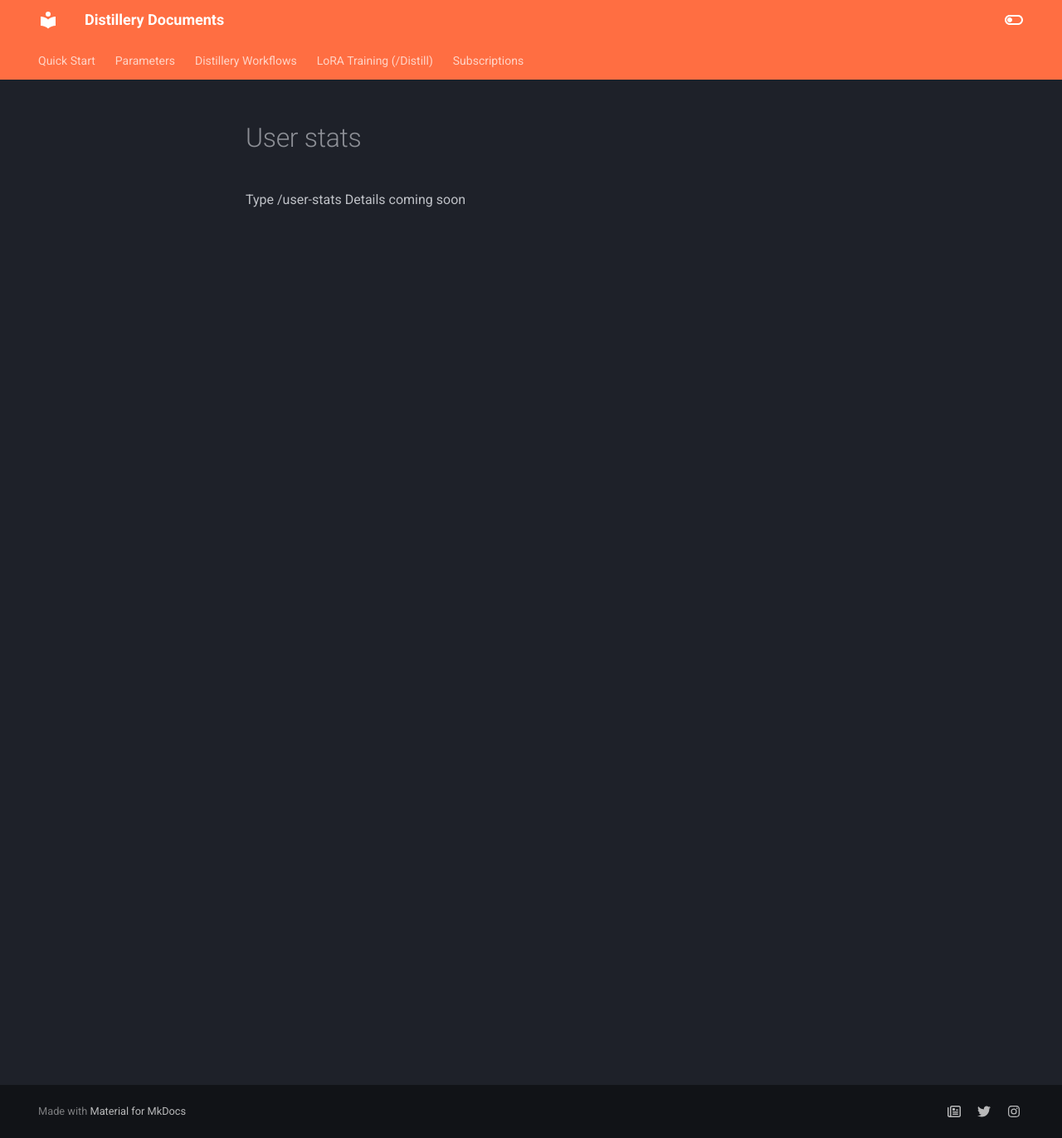
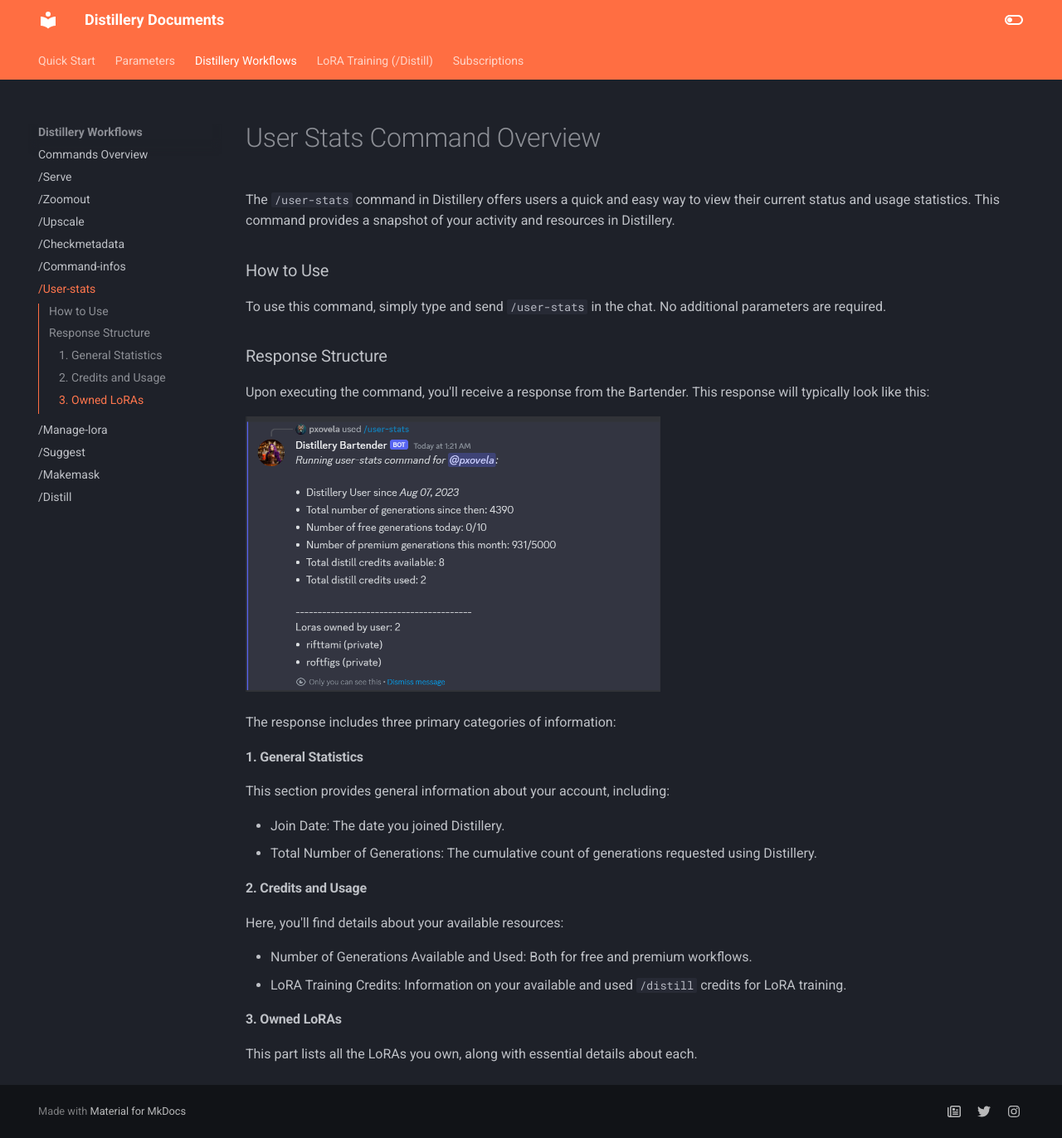
Before and after one commit to Distillery-Dev/site, an MkDocs documentation site: the page built from docs/Distillery Workflows/user_stats/user_stats.md, in a window 1280 px wide and 1372 px high. Shown: the whole window at 83% size. Built offline with MkDocs 1.6.1 and Material for MkDocs 9.7.7, drawn with Linux system fonts in a browser that asks for light colours.

Commit message:
added details on user stats

```diff
--- a/docs/Distillery Workflows/user_stats/user_stats.md
+++ b/docs/Distillery Workflows/user_stats/user_stats.md
@@ -1,2 +1,28 @@
-Type /user-stats
-Details coming soon
+# User Stats Command Overview
+
+The `/user-stats` command in Distillery offers users a quick and easy way to view their current status and usage statistics. This command provides a snapshot of your activity and resources in Distillery.
+
+### How to Use
+To use this command, simply type and send `/user-stats` in the chat. No additional parameters are required.
+
+### Response Structure
+Upon executing the command, you'll receive a response from the Bartender. This response will typically look like this:
+
+![user_stats](1_user_stats.png){: width="500px" }
+
+The response includes three primary categories of information:
+
+#### 1. General Statistics
+This section provides general information about your account, including:
+
+- Join Date: The date you joined Distillery.
+- Total Number of Generations: The cumulative count of generations requested using Distillery.
+
+#### 2. Credits and Usage
+Here, you'll find details about your available resources:
+
+- Number of Generations Available and Used: Both for free and premium workflows.
+- LoRA Training Credits: Information on your available and used `/distill` credits for LoRA training.
+
+#### 3. Owned LoRAs
+This part lists all the LoRAs you own, along with essential details about each.
--- a/mkdocs.yml
+++ b/mkdocs.yml
@@ -84,15 +84,18 @@ nav:
       - /Upscale: Distillery Workflows/upscale/upscale.md
       - /Checkmetadata: Distillery Workflows/checkmetadata/checkmetadata.md
       - /Command-infos: Distillery Workflows/command_infos/command_infos.md
+      - /User-stats: Distillery Workflows/user_stats/user_stats.md
+      - /Manage-lora: Distill/manage_loras.md
       - /Suggest: Distillery Workflows/suggest/suggest.md
       - /Makemask: Distillery Workflows/makemask/makemask.md
+      - /Distill: Distill/distill_overview.md
   - LoRA Training (/Distill):
-    - Overview: Distill/distill_overview.md
-    - Distill Command: Distill/distill_command.md
-    - Single Image Training: Distill/single_image.md
-    - Manage LoRAs: Distill/manage_loras.md
-    - Pricing: Distill/distill_pricing.md
+      - Overview: Distill/distill_overview.md
+      - Distill Command: Distill/distill_command.md
+      - Single Image Training: Distill/single_image.md
+      - Manage LoRAs: Distill/manage_loras.md
+      - Pricing: Distill/distill_pricing.md
   - Subscriptions:
-    - Subscriptions Overview: Subscriptions/subscriptions_overview.md
-    - Early User Subscription: Subscriptions/early_user.md
-    - Founder's Pass: Subscriptions/founder_pass.md
+      - Subscriptions Overview: Subscriptions/subscriptions_overview.md
+      - Early User Subscription: Subscriptions/early_user.md
+      - Founder's Pass: Subscriptions/founder_pass.md
```
Also changed, not shown: docs/Distillery Workflows/user_stats/1_user_stats.png (added).
